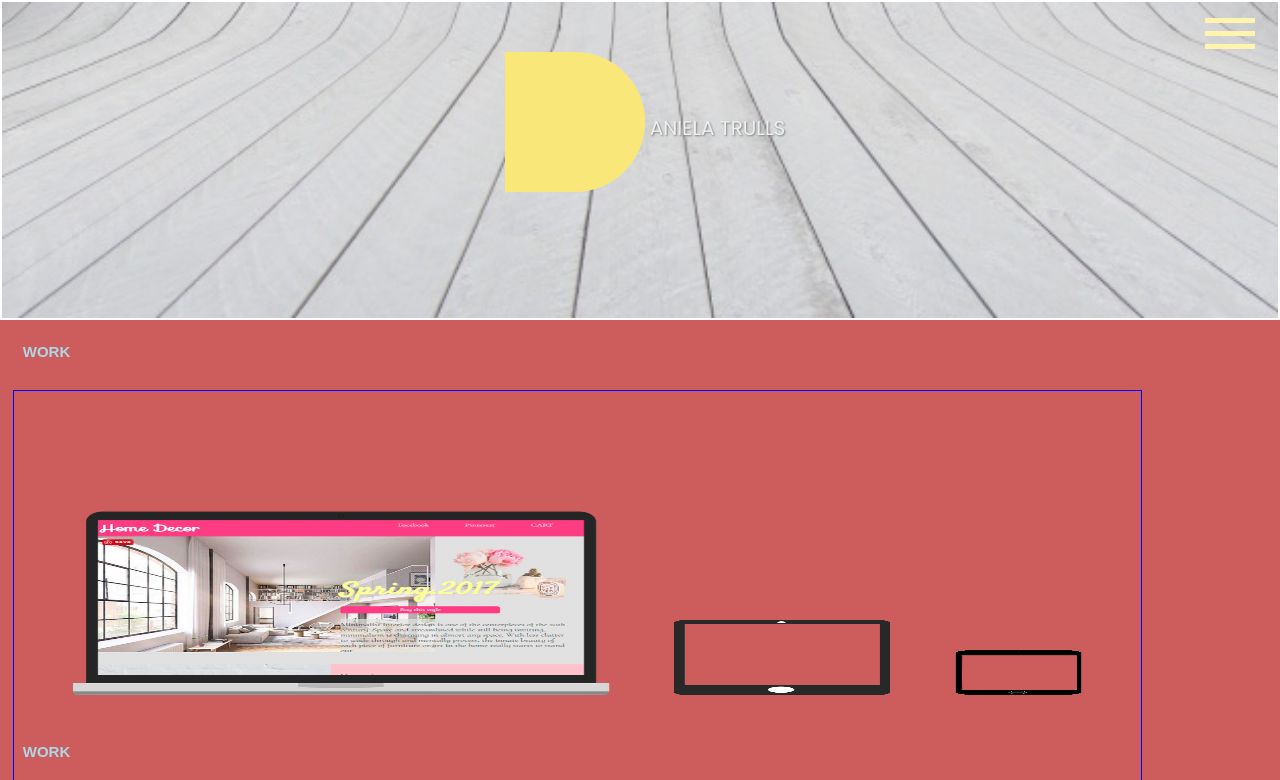
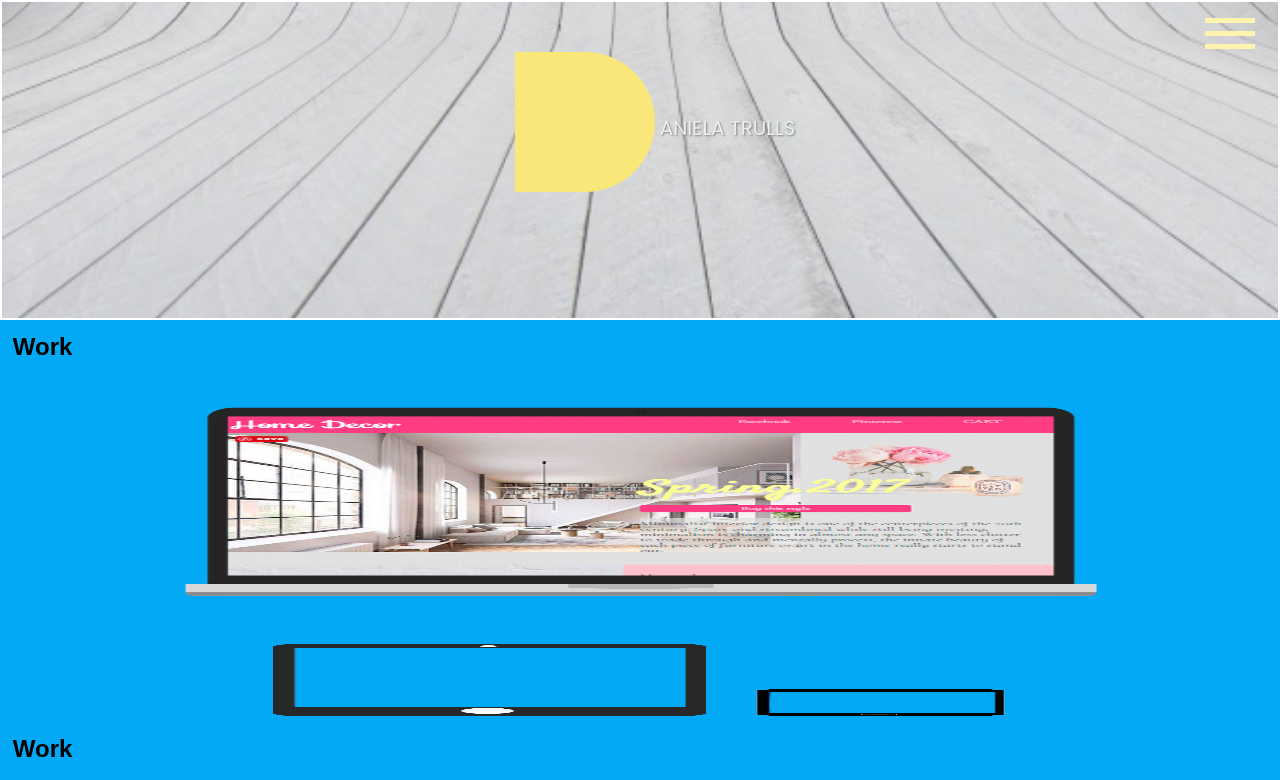
Before and after one commit to Danitlls/portfolio3.0, a plain HTML site: page index.html in a window 1280 px wide. Shown: the top 780 px of the page. Drawn offline with nearby package versions, Linux system fonts and the light colour scheme.

Commit message:
Add variables for colors, refactor properties

```diff
--- a/index.html
+++ b/index.html
@@ -24,39 +24,31 @@
         <span class="line"></span>
       </div>
     </header>
+
     <div class="intro">
-        <!-- <h1>portfolio</h1> -->
       <div class="d"></div>
       <div class="name">aniela Trulls</div>
     </div>
 
 
 
-    <main class="two">
-      <h1>Work</h1>
+    <main>
+      <h2>Work</h2>
       <section class="a"><img src="img/homedecor1.png" alt="">
       <img src="img/tablet.png" alt="">
       <img src="img/phone.png" alt="">
       </section>
-
-      <!-- <section class="h"><img src="img/albums1.png" alt=""></section> -->
-    </main>
       <article>
         <div class="block1 animatable fadeInUp">
           <p>Description of the project.</P>
         </div>
       </article>
-
-
-
-    <main class="two">
-      <h1>Work</h1>
-      <section class="a"><img src="img/homedecor1.png" alt="">
+      <h2>Work</h2>
+      <section class="a"><img src="img/albums1.png" alt="">
       <img src="img/tablet.png" alt="">
       <img src="img/phone.png" alt="">
       </section>
 
-      <!-- <section class="h"><img src="img/albums1.png" alt=""></section> -->
     </main>
   </body>
 </html>
--- a/sass/abstracts/_variables.scss
+++ b/sass/abstracts/_variables.scss
@@ -1 +1,10 @@
 $font-main: 'Poppins';
+
+// Colors:
+
+$color-primary: #03a9f4;   //main background
+$color-secondary: lighten(#03a9f4, 10%);  //secondary background
+$color-accent: #f9e879 ;  // d and hamburger
+
+$font-color-main:  #f9e879;
+$font-color-secondary: #ecf0f1; //light grey
--- a/sass/components/_circle.scss
+++ b/sass/components/_circle.scss
@@ -1,15 +1,13 @@
 .intro{
   height: 100vh;
-  animation: hideIntro .6s 4s;
-  animation-fill-mode: forwards;
   display: flex;
   justify-content: center;
   padding-left: 10px;
   border: 2px solid white;
-  background-image: url("../img/background.jpg");
-  background-repeat: no-repeat;
+  background: red url("../img/background.jpg") no-repeat scroll bottom;
   background-size: cover;
-  background-position: bottom;
+  animation: hideIntro .7s 3.2s;
+  animation-fill-mode: forwards;
 }
 @keyframes hideIntro {
   100%{
@@ -20,17 +18,14 @@
 .d {
   @include size(140px);
   margin-top: 250px;
-  // margin-left: 5px;
-  // padding-left: 2%;
   background-color: coral;
   opacity: 0;
-  animation: square-to-circle 2s .6s  cubic-bezier(1,.015,.295,1.225) alternate;
+  animation: square-to-circle 2s .7s  cubic-bezier(1,.015,.295,1.225) alternate;
   animation-fill-mode: forwards;
 }
 
 @keyframes square-to-circle {
   0%  {
-
     opacity: .6;
     border-radius:50%;
     background:coral;
@@ -42,7 +37,7 @@
     background:darksalmon;
     transform:rotate(180deg);
   }
-  50%  {
+  45%  {
     opacity: 1;
     border-radius:50% 50% 50% 0;
     background:lightcoral;
@@ -55,9 +50,10 @@
     transform:rotate(45deg);
   }
   100% {
+    margin-left: 20px;
     opacity: 1;
     border-radius:50% 50% 0 0;
-    background:#f9e879;
+    background:$color-accent;
     transform:rotate(90deg) translateX(-200px);
   }
 
@@ -65,25 +61,28 @@
 }
 
 .name{
+  @include position(relative, 5px null null null );
   font-size: 20px;
-  color: #ecf0f1;
+  color: $font-color-secondary;
   opacity: 0;
-  margin-top: 110px;
-  padding-top: 5px;
-  padding-left: 70px;
   animation: showName .5s 3s;
   animation-fill-mode: forwards;
-  position: relative;
   text-shadow: 1px 1px 2px grey;
-  font-family: 'Poppins', sans-serif;
+  font-family: $font-main, sans-serif;
   text-transform: uppercase;
 
 }
 @keyframes showName {
+  0%{
+    margin-top: -100px;
+  }
   50%{
+    display: none;
     opacity: .3;
   }
   100%{
+    margin-top: 110px;
+    display:inline-block;
     opacity: 1;
     padding-left: 5px;
     // z-index: -1;
--- a/sass/layout/_home.scss
+++ b/sass/layout/_home.scss
@@ -42,40 +42,32 @@ main {
   display:flex;
   flex-direction: column;
   width: 100%;
-  background-color: #03a9f4;
-
+  background-color:$color-primary;
   padding: 1%;
+  height: 100%;
   section {
-    border: 1px solid blue;
+    // border: 1px solid blue;
     display: flex;
     justify-content: center;
     align-content: center;
-    // height: 100%;
-    padding-top: 150px;
-  }
-}
 
-.two{
-  height: 50vh;
-
-  background-color: #cd5c5c;
-  display: flex;
-  section{
-    justify-content: space-around;
-    width: 90%;
+    width: 98vw;
     padding: 2%;
-    margin-top:20px;
-    display: flex;
+    margin-top:25px;
     flex-wrap: wrap;
+    height: 350px;
+    img{
+      padding: 2%;
+    }
     img:first-of-type{
-      @include size (50%);
+      @include size (80%);
     }
     img:nth-of-type(2){
-      @include size (20%);
+      @include size (40%);
       align-self: flex-end;
     }
     img:nth-of-type(3){
-      @include size (12%);
+      @include size (25%);
       align-self: flex-end;
     }
 
```
Also changed, not shown: css/main.css, 1 other file. Lines whose indentation alone changed are shown as unchanged.
